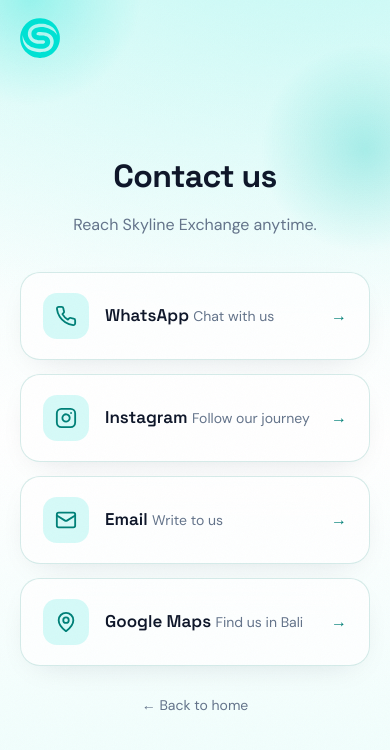
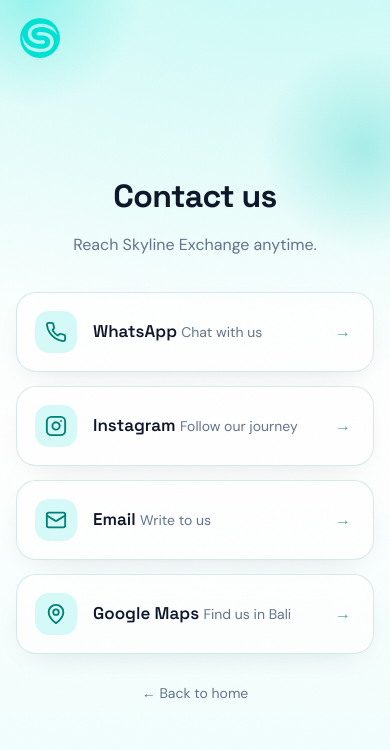
Before and after one commit to criss10x/skylineexchange, a website: page public/contact.html in a window 390 px wide. Drawn offline with Linux system fonts and the light colour scheme.

Commit message:
feat: contact page entrance + hover animations, mobile tweaks

```diff
--- a/public/contact.html
+++ b/public/contact.html
@@ -47,8 +47,10 @@
   <style>
     .contact-page { min-height: 100dvh; display: grid; place-items: center; padding: 120px 20px 96px; }
     .contact-box { width: min(680px, 100%); text-align: center; }
-    .contact-title { font-family: var(--font-head); font-weight: 700; font-size: clamp(2rem, 6vw, 3.2rem); letter-spacing: -0.02em; }
-    .contact-sub { margin-top: 10px; color: var(--muted); }
+
+    .contact-title { font-family: var(--font-head); font-weight: 700; font-size: clamp(2rem, 6vw, 3.2rem); letter-spacing: -0.02em; opacity: 0; transform: translateY(18px); animation: rise 0.6s var(--ease-out) 0.1s forwards; }
+    .contact-sub { margin-top: 10px; color: var(--muted); opacity: 0; transform: translateY(14px); animation: rise 0.55s var(--ease-out) 0.22s forwards; }
+
     .contact-grid { margin-top: 34px; display: grid; gap: 14px; grid-template-columns: 1fr; }
     .contact-btn {
       display: flex; align-items: center; gap: 16px;
@@ -58,17 +60,42 @@
       backdrop-filter: blur(16px); -webkit-backdrop-filter: blur(16px);
       box-shadow: var(--shadow-card);
       color: var(--ink);
+      opacity: 0; transform: translateY(24px);
       transition: transform 0.25s var(--ease-out), box-shadow 0.25s var(--ease-out), border-color 0.25s;
+      /* ponytail: CSS keyframes, no JS animation lib for four buttons */
+      animation: rise 0.55s var(--ease-out) forwards;
     }
-    .contact-btn:hover { transform: translateY(-3px); box-shadow: var(--shadow-soft); border-color: rgba(0, 129, 120, 0.32); }
-    .contact-btn:active { transform: translateY(0); }
-    .contact-btn .icon { width: 46px; height: 46px; border-radius: 14px; background: rgba(0, 225, 211, 0.16); color: var(--primary); display: grid; place-items: center; flex: 0 0 46px; }
+    .contact-btn:nth-child(1) { animation-delay: 0.34s; }
+    .contact-btn:nth-child(2) { animation-delay: 0.44s; }
+    .contact-btn:nth-child(3) { animation-delay: 0.54s; }
+    .contact-btn:nth-child(4) { animation-delay: 0.64s; }
+
+    .contact-btn:hover { transform: translateY(-4px); box-shadow: var(--shadow-soft); border-color: rgba(0, 129, 120, 0.32); }
+    .contact-btn:active { transform: translateY(-1px) scale(0.985); }
+    .contact-btn .icon { width: 46px; height: 46px; border-radius: 14px; background: rgba(0, 225, 211, 0.16); color: var(--primary); display: grid; place-items: center; flex: 0 0 46px; transition: transform 0.25s var(--ease-out), background-color 0.25s; }
+    .contact-btn:hover .icon { transform: scale(1.1); background: rgba(0, 225, 211, 0.28); }
+    .contact-btn .arrow { margin-left: auto; color: var(--primary); transform: translateX(-4px); opacity: 0.7; transition: transform 0.25s var(--ease-out), opacity 0.25s; }
+    .contact-btn:hover .arrow, .contact-btn:active .arrow { transform: translateX(0); opacity: 1; }
+
     .contact-btn .body { text-align: left; }
     .contact-btn .label { font-family: var(--font-head); font-weight: 600; font-size: 17px; }
     .contact-btn .value { font-size: 14px; color: var(--muted); }
-    .contact-btn .arrow { margin-left: auto; color: var(--primary); }
-    .back { display: inline-flex; align-items: center; gap: 8px; margin-top: 28px; font-size: 14px; color: var(--muted); }
+
+    .back { display: inline-flex; align-items: center; gap: 8px; margin-top: 28px; font-size: 14px; color: var(--muted); opacity: 0; transform: translateY(12px); animation: rise 0.5s var(--ease-out) 0.8s forwards; transition: color 0.2s; }
     .back:hover { color: var(--primary); }
+
+    @keyframes rise { to { opacity: 1; transform: translateY(0); } }
+
+    @media (max-width: 640px) {
+      .contact-page { padding: 104px 16px 72px; }
+      .contact-btn { padding: 18px; }
+      .contact-btn .icon { width: 42px; height: 42px; flex-basis: 42px; }
+    }
+
+    @media (prefers-reduced-motion: reduce) {
+      .contact-title, .contact-sub, .contact-btn, .back { animation: none; opacity: 1; transform: none; }
+      .contact-btn, .contact-btn .icon, .contact-btn .arrow { transition: none; }
+    }
   </style>
 </head>
 <body>
```
